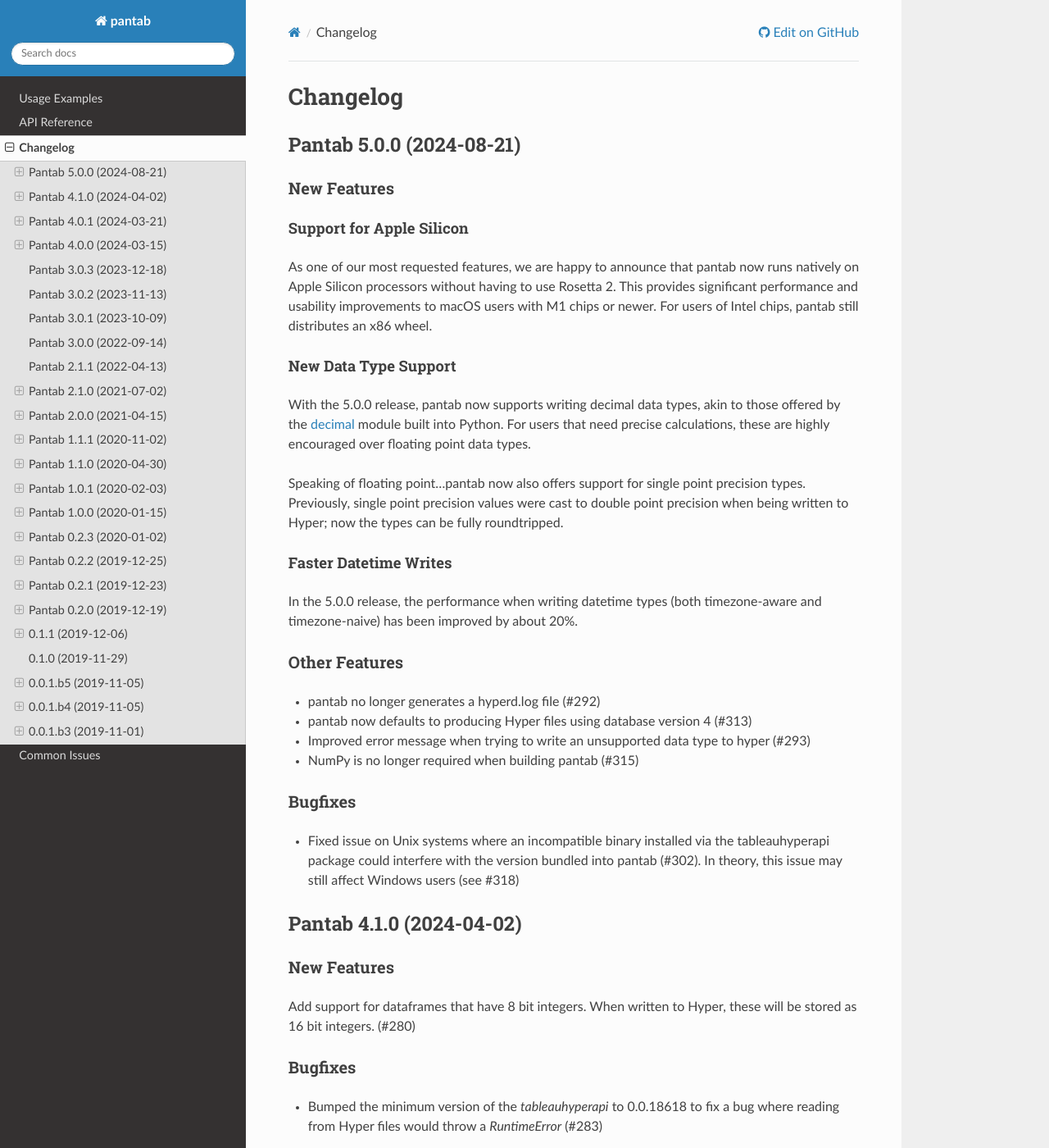
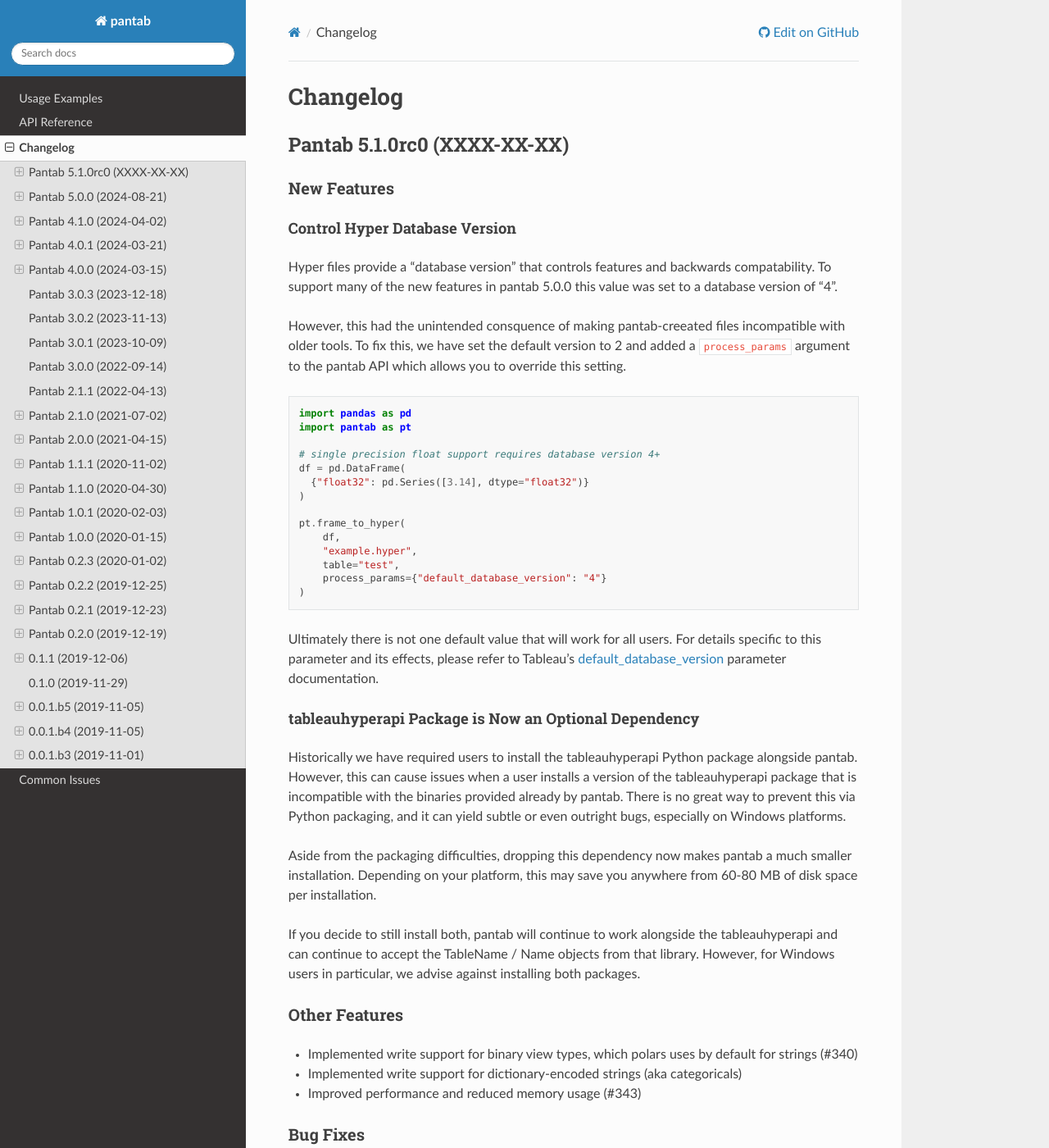
Before and after one commit to innobi/pantab, a Sphinx documentation site: the page built from doc/source/changelog.rst, in a window 1280 px wide and 1400 px high. Shown: the whole window at 82% size. Built offline with Sphinx 7.4.7 and the Read the Docs theme 2.0.0, drawn with Linux system fonts in a browser that asks for light colours; some of the changed text lies outside the part shown.

Commit message:
Release candidate for 5.1.0 (#355)

```diff
--- a/doc/source/changelog.rst
+++ b/doc/source/changelog.rst
@@ -1,5 +1,60 @@
 Changelog
 ^^^^^^^^^
+
+Pantab 5.1.0rc0 (XXXX-XX-XX)
+=========================
+
+
+New Features
+------------
+
+Control Hyper Database Version
+~~~~~~~~~~~~~~~~~~~~~~~~~~~~~~
+
+Hyper files provide a "database version" that controls features and backwards compatability. To support many of the new features in pantab 5.0.0 this value was set to a database version of "4".
+
+However, this had the unintended consquence of making pantab-creeated files incompatible with older tools. To fix this, we have set the default version to 2 and added a ``process_params`` argument to the pantab API which allows you to override this setting.
+
+.. code-block:: python
+
+   import pandas as pd
+   import pantab as pt
+
+   # single precision float support requires database version 4+
+   df = pd.DataFrame(
+     {"float32": pd.Series([3.14], dtype="float32")}
+   )
+
+   pt.frame_to_hyper(
+       df,
+       "example.hyper",
+       table="test",
+       process_params={"default_database_version": "4"}
+   )
+
+Ultimately there is not one default value that will work for all users. For details specific to this parameter and its effects, please refer to Tableau's `default_database_version <https://tableau.github.io/hyper-db/docs/hyper-api/hyper_process/#default_database_version>`_ parameter documentation.
+
+tableauhyperapi Package is Now an Optional Dependency
+~~~~~~~~~~~~~~~~~~~~~~~~~~~~~~~~~~~~~~~~~~~~~~~~~~~~~
+
+Historically we have required users to install the tableauhyperapi Python package alongside pantab. However, this can cause issues when a user installs a version of the tableauhyperapi package that is incompatible with the binaries provided already by pantab. There is no great way to prevent this via Python packaging, and it can yield subtle or even outright bugs, especially on Windows platforms.
+
+Aside from the packaging difficulties, dropping this dependency now makes pantab a much smaller installation. Depending on your platform, this may save you anywhere from 60-80 MB of disk space per installation.
+
+If you decide to still install both, pantab will continue to work alongside the tableauhyperapi and can continue to accept the TableName / Name objects from that library. However, for Windows users in particular, we advise against installing both packages.
+
+
+Other Features
+--------------
+
+- Implemented write support for binary view types, which polars uses by default for strings (#340)
+- Implemented write support for dictionary-encoded strings (aka categoricals)
+- Improved performance and reduced memory usage (#343)
+
+Bug Fixes
+---------
+
+- Fixed a bug where leading decimal places were not being transmitted properly (#342)
 
 Pantab 5.0.0 (2024-08-21)
 =========================
--- a/doc/source/conf.py
+++ b/doc/source/conf.py
@@ -5,7 +5,7 @@
 project = "pantab"
 copyright = "2019-2024, Will Ayd, innobi, LLC"
 author = "Will Ayd, innobi, LLC"
-release = "5.0.0"
+release = "5.1.0rc0"
 
 
 # -- General configuration ---------------------------------------------------
--- a/pyproject.toml
+++ b/pyproject.toml
@@ -7,7 +7,7 @@
 
 [project]
 name = "pantab"
-version = "5.0.0"
+version = "5.1.0rc0"
 description = "Converts pandas DataFrames into Tableau Hyper Extracts and back"
 license = {file = "LICENSE.txt"}
 readme = "README.md"
--- a/src/pantab/__init__.py
+++ b/src/pantab/__init__.py
@@ -1,4 +1,4 @@
-__version__ = "5.0.0"
+__version__ = "5.1.0rc0"
 
 
 from pantab._reader import frame_from_hyper, frame_from_hyper_query, frames_from_hyper
```
